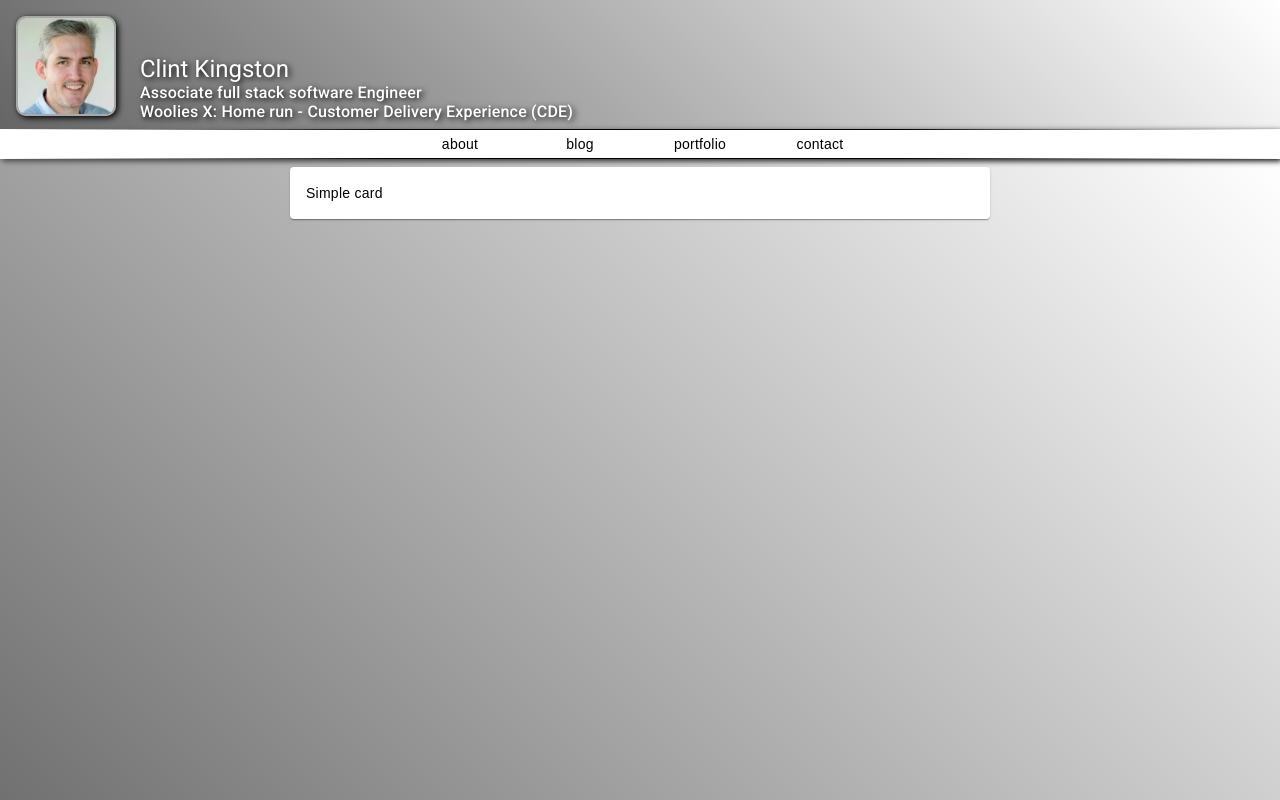
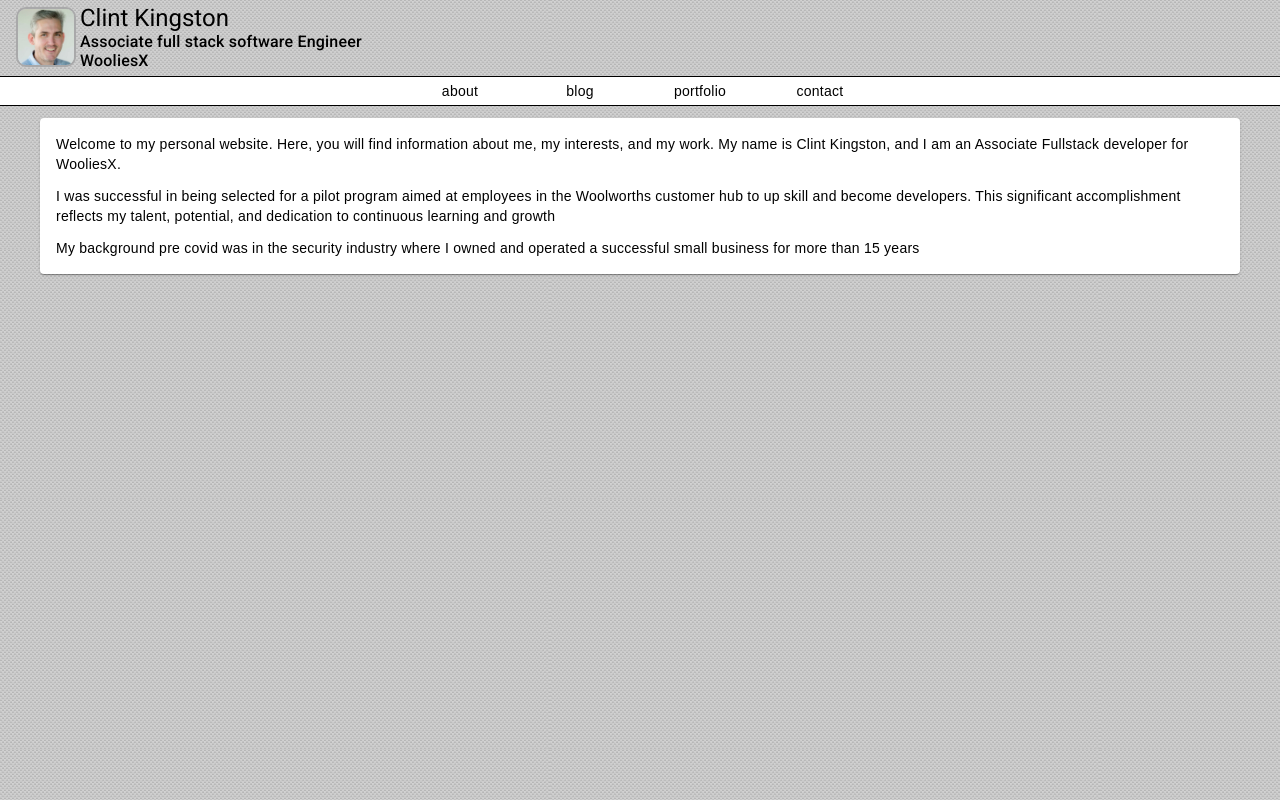
Before and after one commit to iClint/portfolio-web-app, an Angular app: page /about in a window 1280 px wide. Before the commit this address led to /. Shown: the top 800 px of the page. Built offline with nearby package versions, Linux system fonts and the light colour scheme.

Commit message:
styling and layout

```diff
--- a/src/app/app.component.css
+++ b/src/app/app.component.css
@@ -1,8 +1,5 @@
-.router-outlet {
-  background-color: rgb(100, 100, 100);
-}
 
-.temp {
+/* .temp {
     display: flex;
     justify-content: center;
     padding:8px;
@@ -12,9 +9,9 @@
     rgba(101, 101, 101, 1),
     rgba(255, 255, 255, 0)
   );
+} */
+
+.card {
+
+  height: fit-content;
 }
-
-.card{
-    height: fit-content;
-    width:700px;
-}
--- a/src/app/app.component.html
+++ b/src/app/app.component.html
@@ -1,8 +1,4 @@
 <app-header></app-header>
 <app-navigation></app-navigation>
+<div class="small-vert-gap"></div>
 <router-outlet class="router-outlet"></router-outlet>
-<div class="temp">
-  <mat-card class="card">
-    <mat-card-content>Simple card</mat-card-content>
-  </mat-card>
-</div>
--- a/src/app/app.routes.ts
+++ b/src/app/app.routes.ts
@@ -1,3 +1,7 @@
 import { Routes } from '@angular/router';
+import { AboutComponent } from './modules/shared/about/about.component';
 
-export const routes: Routes = [];
+export const routes: Routes = [
+  { path: '', redirectTo: '/about', pathMatch: 'full' },
+  { path: 'about', component: AboutComponent },
+];
--- /dev/null
+++ b/src/app/modules/shared/about/about.component.html
@@ -0,0 +1,9 @@
+<div class="temp">
+  <mat-card class="card">
+    <mat-card-content>
+      <p>{{ _config.intro }}</p>
+      <p>{{ _config.occupation }}</p>
+      <p>{{ _config.workHistory }}</p>
+    </mat-card-content>
+  </mat-card>
+</div>
--- /dev/null
+++ b/src/app/modules/shared/about/about.component.ts
@@ -0,0 +1,14 @@
+import { Component } from '@angular/core';
+import { MatCardModule } from '@angular/material/card';
+import { aboutConfig } from './about.config';
+
+@Component({
+  selector: 'app-about',
+  standalone: true,
+  imports: [MatCardModule],
+  templateUrl: './about.component.html',
+  styleUrl: './about.component.css',
+})
+export class AboutComponent {
+  _config = aboutConfig;
+}
--- /dev/null
+++ b/src/app/modules/shared/about/about.config.ts
@@ -0,0 +1,18 @@
+export const aboutConfig = {
+  intro:
+    'Welcome to my personal website. Here, you will find information about me, my interests, and my work. My name is Clint Kingston, and I am an Associate Fullstack developer for WooliesX.',
+  occupation:
+    'I was successful in being selected for a pilot program aimed at employees in the Woolworths customer hub to up skill and become developers. This significant accomplishment reflects my talent, potential, and dedication to continuous learning and growth',
+  workHistory:
+    'My background pre covid was in the security industry where I owned and operated a successful small business for more than 15 years',
+  skills: [
+    { title: 'C#', img: 'c-sharp.png' },
+    { title: 'C+', img: 'c-plus-plus.png' },
+    { title: 'Python', img: 'python.png' },
+    { title: 'Angular', img: 'angular.png' },
+    { title: 'NodeJS', img: 'node.png' },
+    { title: 'React', img: 'react.png' },
+    { title: 'HTML', img: 'html.png' },
+    { title: 'CSS', img: 'css.png' },
+  ],
+};
--- a/src/app/modules/shared/header/header.component.css
+++ b/src/app/modules/shared/header/header.component.css
@@ -7,14 +7,9 @@ h2 {
 .header {
   min-width: 330px;
   position: relative;
-  padding-top: 16px;
-  padding-bottom: 8px;
-  background: linear-gradient(
-    45deg,
-    rgba(101, 101, 101, 1),
-    rgba(255, 255, 255, 0)
-  );
-  color: white;
+  padding-top: 4px;
+  padding-bottom: 4px;
+  color: black;
 }
 
 .header__container {
@@ -27,20 +22,19 @@ h2 {
 }
 
 .header__image {
-  max-width: 100px;
+  max-width: 60px;
   border-radius: 10px;
   border: 2px solid rgb(169, 169, 170);
-  box-shadow: 2px 2px 6px black;
 }
 
 .header__container-gap--small {
-  width: 8px;
+  width: 4px;
 }
 
 .header__info {
   display: flex;
   flex-direction: column;
-  padding-left: 16px;
+  padding-bottom:2px;
 }
 
 .header__title--large {
@@ -53,7 +47,7 @@ h2 {
 
 .header__title,
 .header__subtitle {
-  text-shadow: 2px 2px 6px black;
+  /* text-shadow: 2px 2px 6px black; */
 }
 
 .navigation__hamburger-button {
@@ -70,7 +64,7 @@ h2 {
 }
 
 /* Small device*/
-@media screen and (max-width: 430px) {
+@media screen and (max-width: 431px) {
   .navigation__hamburger-button {
     display: block;
   }
@@ -78,7 +72,7 @@ h2 {
     width: 4px;
   }
   .header__image {
-    max-width: 60px;
+    max-width: 45px;
   }
   .header__title--large {
     font-size: 20px;
--- a/src/app/modules/shared/header/header.component.ts
+++ b/src/app/modules/shared/header/header.component.ts
@@ -9,5 +9,5 @@ import { Component } from '@angular/core';
 })
 export class HeaderComponent {
 jobTitle = "Associate full stack software Engineer";
-employerName = "Woolies X: Home run - Customer Delivery Experience (CDE)"
+employerName = "WooliesX"
 }
--- a/src/app/modules/shared/navigation/navigation.component.css
+++ b/src/app/modules/shared/navigation/navigation.component.css
@@ -3,24 +3,25 @@
   color: black;
 }
 .navigation {
-  box-shadow: 2px 2px 6px black;
+    background-color: white;
+  /* background: linear-gradient(
+    to right,
+    rgba(255, 255, 255, 0) 0%,
+    rgb(255, 255, 255) 20%,
+    rgb(255, 255, 255) 80%,
+    rgba(255, 255, 255, 0) 100%
+  ); */
 }
 .navigation__frame {
   height: 1px;
   width: 100%;
-  background: linear-gradient(
-    to right,
-    white 0%,
-    black 30%,
-    black 70%,
-    white 100%
-  );
+  background: black;
 }
 
 .navigation__menu-container {
   display: flex;
   justify-content: center;
-  height: fit-content;
+  height: fit;
 }
 
 .navigation__menu {
@@ -38,7 +39,7 @@
 
 .navigation__menu-items:hover {
   cursor: pointer;
-  background: rgb(203, 203, 203);
+  background: rgb(230, 230, 230);
 }
 
 .navigation__hamburger {
--- a/src/styles.css
+++ b/src/styles.css
@@ -7,3 +7,23 @@
   font-family: Arial, Helvetica, sans-serif;
   box-sizing: border-box;
 }
+
+.temp{
+  display:flex;
+  justify-content: center;
+}
+
+html {
+  background-image: url("./assets/images/Carbonfiber-semi-dark-Grey-Seamless-Pattern-For-Website-Background.jpg");
+  background-repeat:repeat; /* Prevent image from repeating */
+}
+
+.card {
+  margin:4px;
+  height: fit-content;
+  width: 1200px;
+}
+
+.small-vert-gap {
+  height: 8px;
+}
```
Also changed, not shown: src/app/modules/shared/about/about.component.css (added), src/assets/images/Carbonfiber-semi-dark-Grey-Seamless-Pattern-For-Website-Background.jpg (added), 1 other file (tests, documents, lock files or other folders).
